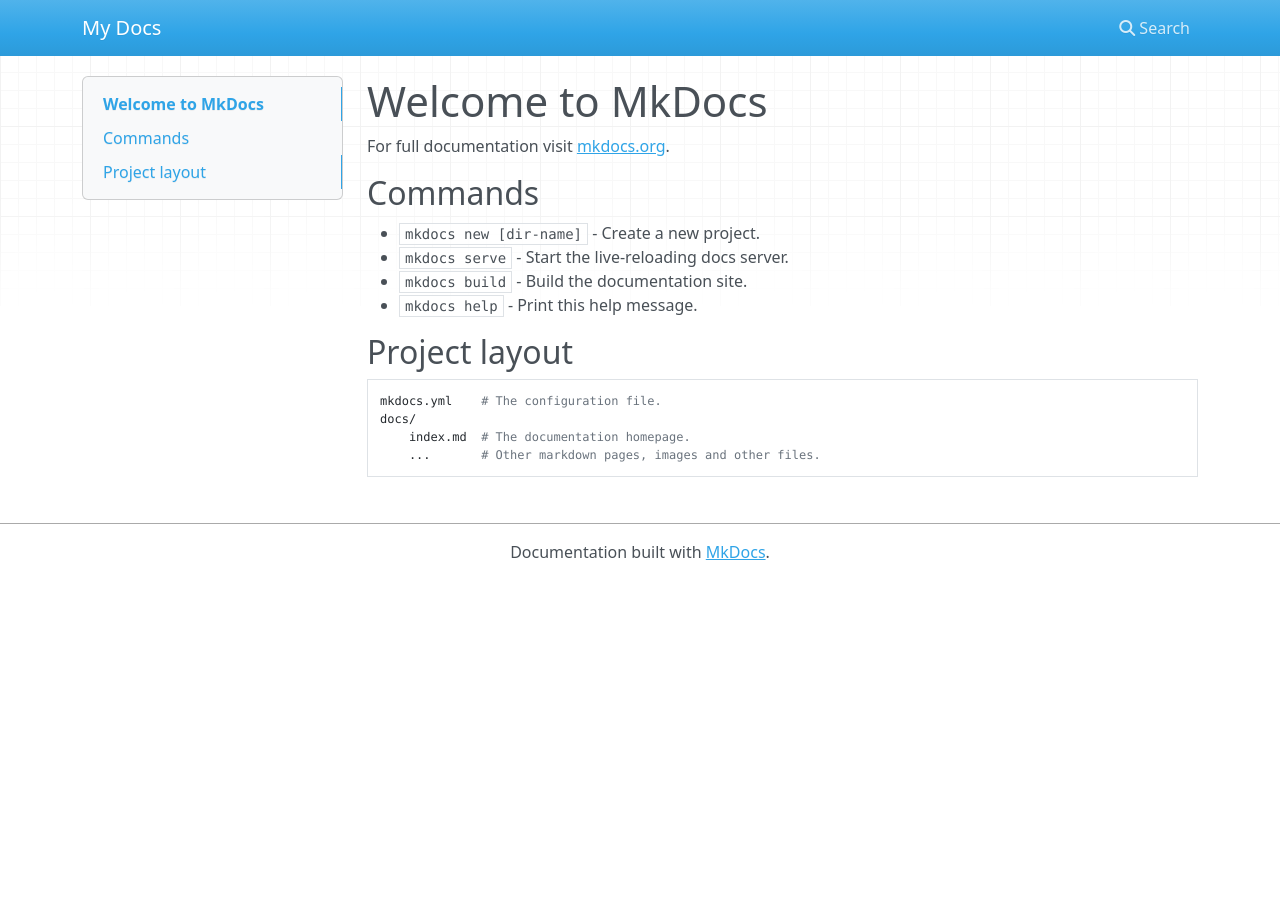
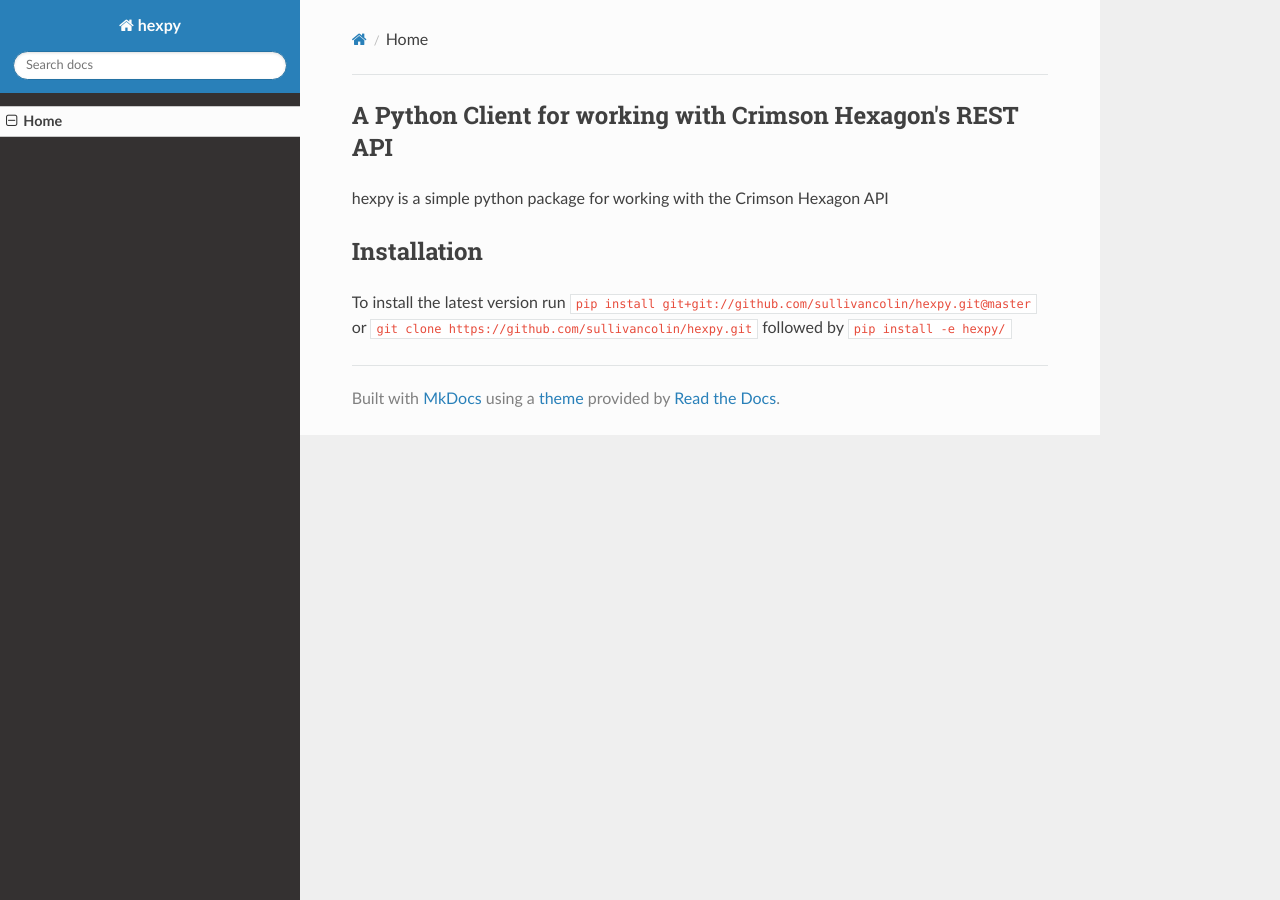
Before and after one commit to sullivancolin/hexpy, an MkDocs documentation site: the page built from docs/index.md, in a window 1280 px wide. Built offline with MkDocs 1.6.1, drawn with Linux system fonts in a browser that asks for light colours; nearby versions of some CDN libraries; old or Windows-style settings are respelled for this version of MkDocs.

Commit message:
hide rate limit message, basic docs

```diff
--- a/.travis.yml
+++ b/.travis.yml
@@ -5,7 +5,6 @@ language: python
 python:
   - 3.6
   - 3.5
-  - 3.4
 
 # command to install dependencies, e.g. pip install -r requirements.txt --use-mirrors
 install: pip install -U tox-travis
--- a/docs/index.md
+++ b/docs/index.md
@@ -1,17 +1,14 @@
-# Welcome to MkDocs
 
-For full documentation visit [mkdocs.org](http://mkdocs.org).
+A Python Client for working with Crimson Hexagon's REST API
+-----------------------------------------------------------
 
-## Commands
 
-* `mkdocs new [dir-name]` - Create a new project.
-* `mkdocs serve` - Start the live-reloading docs server.
-* `mkdocs build` - Build the documentation site.
-* `mkdocs help` - Print this help message.
 
-## Project layout
+hexpy is a simple python package for working with the Crimson Hexagon API
 
-    mkdocs.yml    # The configuration file.
-    docs/
-        index.md  # The documentation homepage.
-        ...       # Other markdown pages, images and other files.
+<a name="installation"></a>
+## Installation
+<!-- To install the most recent stable release run `pip install hexpy`. -->
+
+To install the latest version run `pip install git+git://github.com/sullivancolin/hexpy.git@master` or
+`git clone https://github.com/sullivancolin/hexpy.git` followed by `pip install -e hexpy/`
--- a/mkdocs.yml
+++ b/mkdocs.yml
@@ -1 +1,5 @@
-site_name: My Docs
+site_name: hexpy
+pages:
+    - Home: index.md
+    # - About: about.md
+theme: readthedocs
--- a/setup.py
+++ b/setup.py
@@ -19,7 +19,6 @@ setup(
     author_email='csullivan@crimsonhexagon.com',
     url='https://github.com/sullivancolin/hexpy',
     packages=find_packages(include=['hexpy']),
-    entry_points={'console_scripts': ['hexpy=hexpy.cli:main']},
     include_package_data=True,
     install_requires=requirements,
     zip_safe=False,
@@ -32,4 +31,4 @@ setup(
     ],
     test_suite='tests',
     tests_require=test_requirements,
-    setup_requires=setup_requirements, )
+    setup_requires=setup_requirements)
```
Also changed, not shown: README.md (+3 -3 lines), 2 other files.
